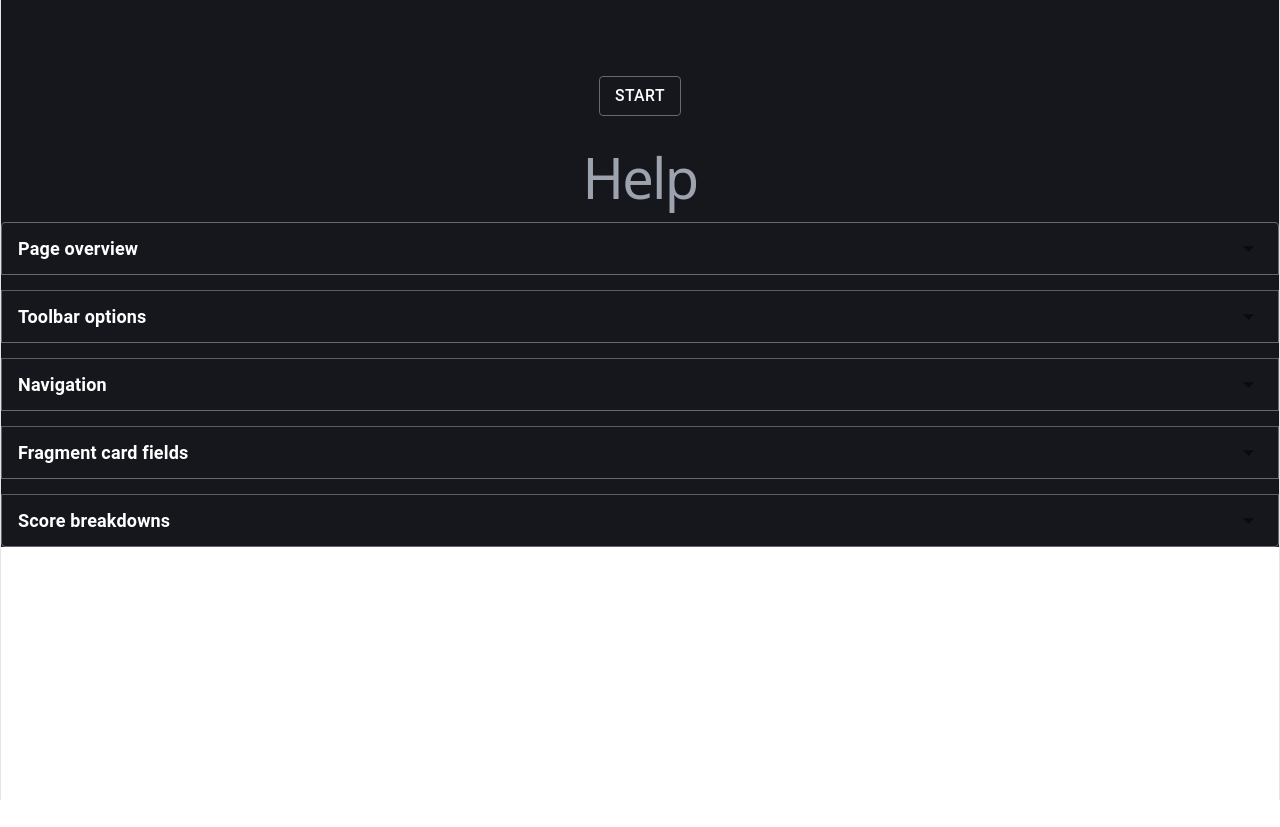
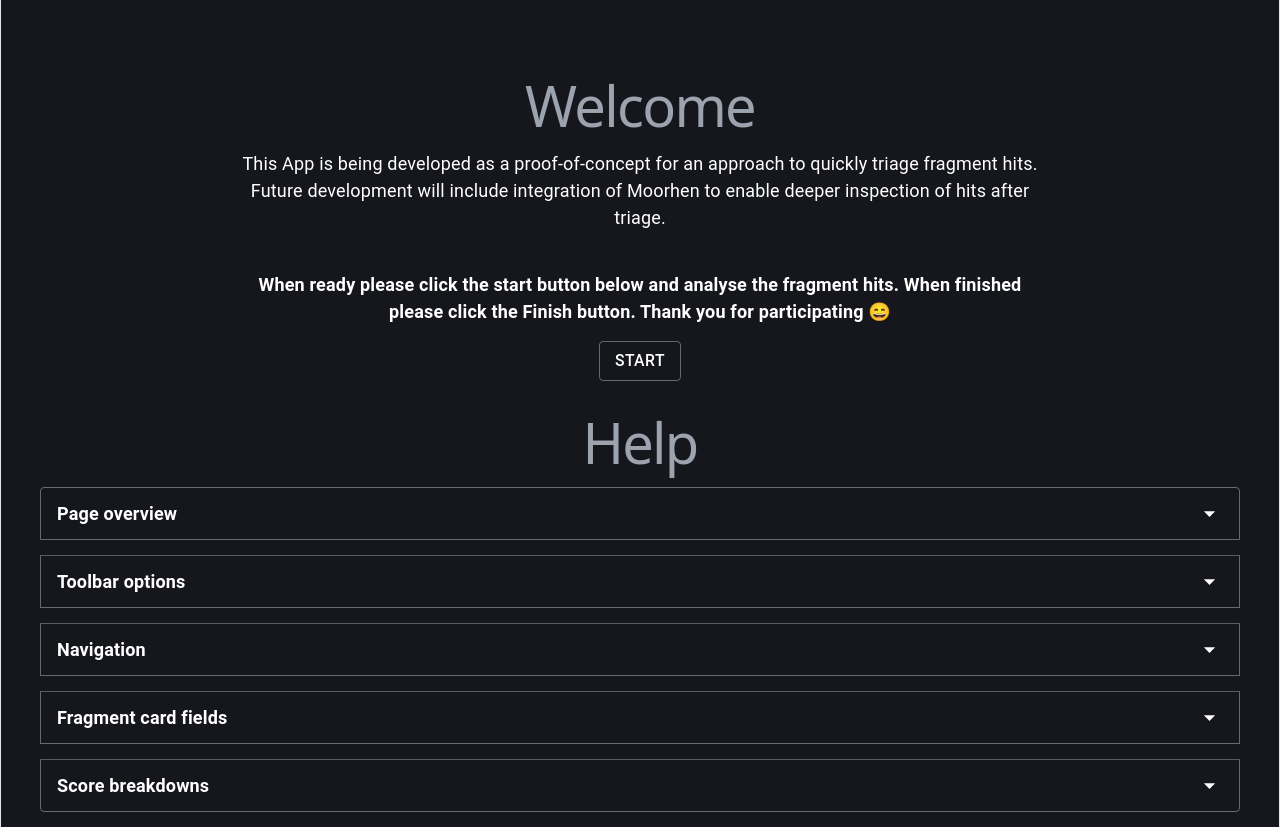
Before and after one commit to DiamondLightSource/PUFFIN, a React (Vite) app: page / in a window 1280 px wide. Before the commit the page ends 800 px from the top, so only its background shows below. Built offline with nearby package versions, Linux system fonts and the light colour scheme.

Commit message:
Closes #14

```diff
--- a/src/App.tsx
+++ b/src/App.tsx
@@ -8,7 +8,7 @@ import type {MapName} from './thumbnail'
 import thumbnail_data from './assets/northern_mappings.json'
 import Tabs from '@mui/material/Tabs';
 import Tab from '@mui/material/Tab';
-import { Divider, Button, Stack, Pagination } from '@mui/material'
+import { Divider, Button, Stack, Pagination, Typography } from '@mui/material'
 
 
 
@@ -265,7 +265,18 @@ export default function MyApp() {
         </div>
       </div>
       <div className='main-container'>
-        <div className='introduction' style={{ display: showContent === "Introduction" ? "block" : "none"}}>
+        <div className='introduction' style={{ display: showContent === "Introduction" ? "flex" : "none"}}>
+          <h1>Welcome</h1>
+          <Typography sx={{mb: 5}}>
+            This App is being developed as a proof-of-concept for an approach to quickly triage fragment hits.
+            Future development will include integration of Moorhen to enable deeper inspection of hits after triage.
+          </Typography>
+
+          <Typography className='get-started' sx={{fontWeight: "bold"}}>
+            When ready please click the start button below and analyse the fragment hits. When finished please click the Finish button.
+            Thank you for participating &#128516;
+          </Typography>
+
           <Button
             key='start-app'
             variant="outlined"
@@ -289,7 +300,7 @@ export default function MyApp() {
             >Start
           </Button>
         </div>
-        <div className='help' style={{ display: showContent === "Help" || showContent === "Introduction" ? "block" : "none"}}>
+        <div className='help' style={{ display: showContent === "Help" || showContent === "Introduction" ? "flex" : "none"}}>
           <h1>Help</h1>
           <HelpSection/>
           <Button
@@ -300,7 +311,7 @@ export default function MyApp() {
               setShowContent("MainContent")
             }}
             sx= {{
-              display: showContent === "Help" ? "inline" : "none",
+              display: showContent === "Help" ? "flex" : "none",
               margin: 2,
               color: "white",
               borderColor: "#646973",
--- a/src/help.tsx
+++ b/src/help.tsx
@@ -37,10 +37,11 @@ function createRfreeRworkScoreData(
     return {scoreRating, rfreeGoodRes, rfreeOkRes, rfreeBadRes, rworkGoodRes, rworkOkRes, rworkBadRes};
 }
 
+
 const basicScoreBreakdown = [
     createBasicTableData("good", "\u2265 0.9", "\u003E 0.9", "\u003C 2.5", "Rwork, Rfree and Rwork - Rfree all have Good ratings", "\u2264 0.05"),
-    createBasicTableData("ok", "\u2265 0.8 - 0.9", "\u003E 0.8", "\u2265 2.5 - 3", "Any of Rwork, Rfree and Rwork - Rfree have OK rating", "0.05 - 0.08"),
-    createBasicTableData("bad", "\u003C 0.8", "\u2264 0.8", "\u2265 3", "Any of Rwork, Rfree and Rwork - Rfree have Bad rating", "\u003E 0.08")
+    createBasicTableData("ok", "\u2265 0.8 - 0.9", "\u003E 0.8", "\u2265 2.5 - 3", "Any of Rwork, Rfree and Rwork - Rfree have an OK rating", "0.05 - 0.08"),
+    createBasicTableData("bad", "\u003C 0.8", "\u2264 0.8", "\u2265 3", "Any of Rwork, Rfree and Rwork - Rfree have a Bad rating", "\u003E 0.08")
 ]
 
 const rfreeRworkScoreBreakdown = [
@@ -56,7 +57,7 @@ export default function HelpSection() {
     <div>
         <Accordion>
         <AccordionSummary
-          expandIcon={<ArrowDropDownIcon />}
+          expandIcon={<ArrowDropDownIcon sx={{color: "white"}}/>}
           aria-controls={`${id}-panel1-content`}
           id={`${id}-panel1-header`}
         >
@@ -80,7 +81,7 @@ export default function HelpSection() {
       </Accordion>
       <Accordion>
         <AccordionSummary
-          expandIcon={<ArrowDropDownIcon />}
+          expandIcon={<ArrowDropDownIcon  sx={{color: "white"}}/>}
           aria-controls={`${id}-panel2-content`}
           id={`${id}-panel1-header`}
         >
@@ -116,7 +117,7 @@ export default function HelpSection() {
       </Accordion>
       <Accordion>
         <AccordionSummary
-          expandIcon={<ArrowDropDownIcon />}
+          expandIcon={<ArrowDropDownIcon  sx={{color: "white"}}/>}
           aria-controls={`${id}-panel3-content`}
           id={`${id}-panel3-header`}
         >
@@ -152,7 +153,7 @@ export default function HelpSection() {
       </Accordion>
       <Accordion>
         <AccordionSummary
-          expandIcon={<ArrowDropDownIcon />}
+          expandIcon={<ArrowDropDownIcon  sx={{color: "white"}}/>}
           aria-controls={`${id}-panel4-content`}
           id={`${id}-panel4-header`}
         >
@@ -177,7 +178,7 @@ export default function HelpSection() {
       </Accordion>
       <Accordion>
         <AccordionSummary
-          expandIcon={<ArrowDropDownIcon />}
+          expandIcon={<ArrowDropDownIcon  sx={{color: "white"}}/>}
           aria-controls={`${id}-panel5-content`}
           id={`${id}-panel5-header`}
         >
@@ -225,7 +226,7 @@ export default function HelpSection() {
                     <Table sx={{ minWidth: 650 }} aria-label="simple table">
                         <TableHead>
                         <TableRow>
-                            <TableCell></TableCell>
+                            <TableCell sx={{borderRight: 2, borderColor: "divider"}}></TableCell>
                             <TableCell colSpan={3} sx={{borderRight: 2, borderColor: "divider"}} align="center">Rwork</TableCell>
                             <TableCell colSpan={3} align="center">Rfree</TableCell>
                         </TableRow>
@@ -235,7 +236,7 @@ export default function HelpSection() {
                                 <TableRow
                                 key={row.scoreRating}
                                 >
-                                <TableCell component="th" scope="row">
+                                <TableCell component="th" scope="row" sx={{borderRight: 2, borderColor: "divider"}}>
                                     {row.scoreRating !== "" ? getScoreSvg(row.scoreRating, false) : "Resolution (\u00C5)"}
                                 </TableCell>
                                 <TableCell align="right">{row.rworkGoodRes}</TableCell>
--- a/src/thumnails.css
+++ b/src/thumnails.css
@@ -98,6 +98,10 @@
     padding-top: calc(var(--options-height) + var(--options-padding-bottom));
     background-color: #16171d;
     color: #9ca3af;
+    display: flex;
+    justify-content: center;
+    align-items: center;
+    flex-direction: column;
 }
 
 .thumbnail-images {
@@ -183,6 +187,14 @@ p {
     fill: #4cbb17;
 }
 
+.help {
+    display: flex;
+    max-width: 1200px;
+    flex-direction: column;
+    justify-content: center;
+    align-items: center;
+}
+
 .MuiAccordion-root {
     background-color: #16171d !important;
     color: white !important;
@@ -220,3 +232,10 @@ p {
 .MuiTypography-root {
     max-width: 800px;
 }
+
+.introduction {
+    display: flex;
+    justify-content: center;
+    align-items: center;
+    flex-direction: column;
+}
```
